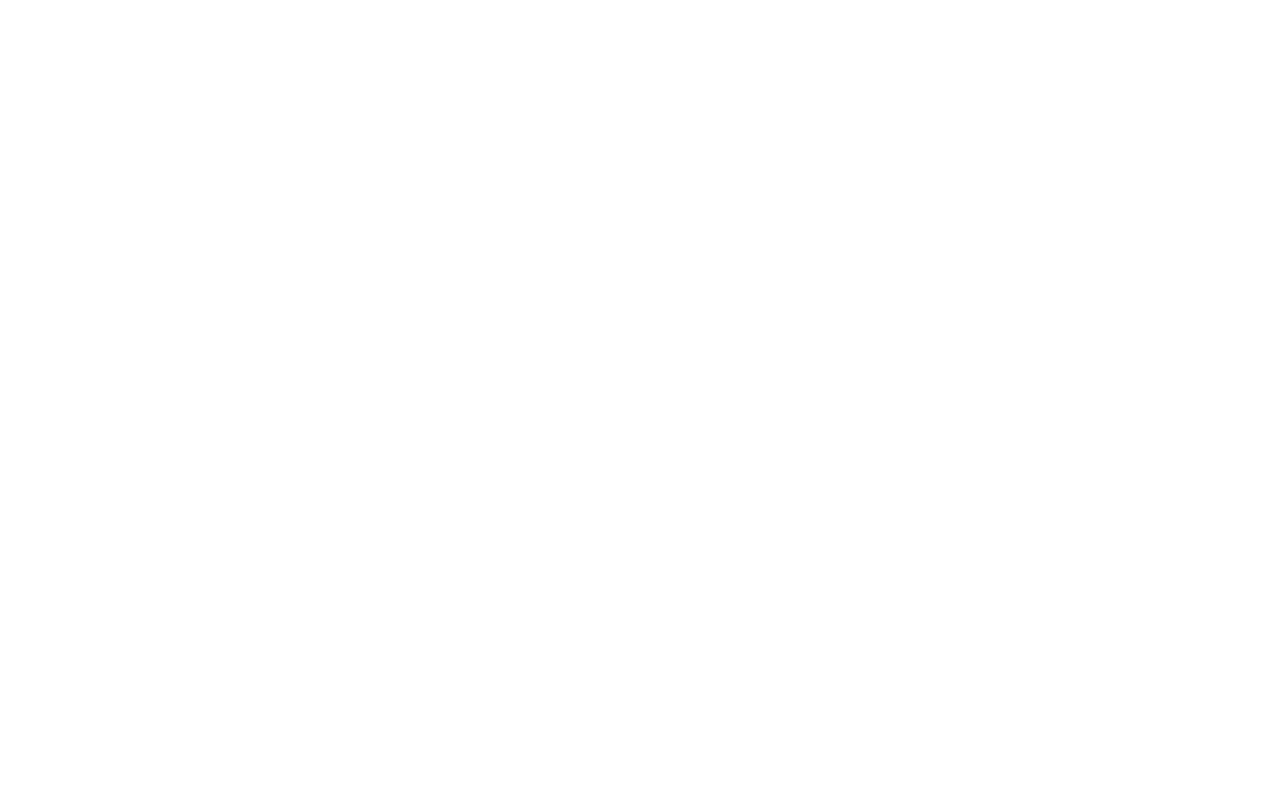
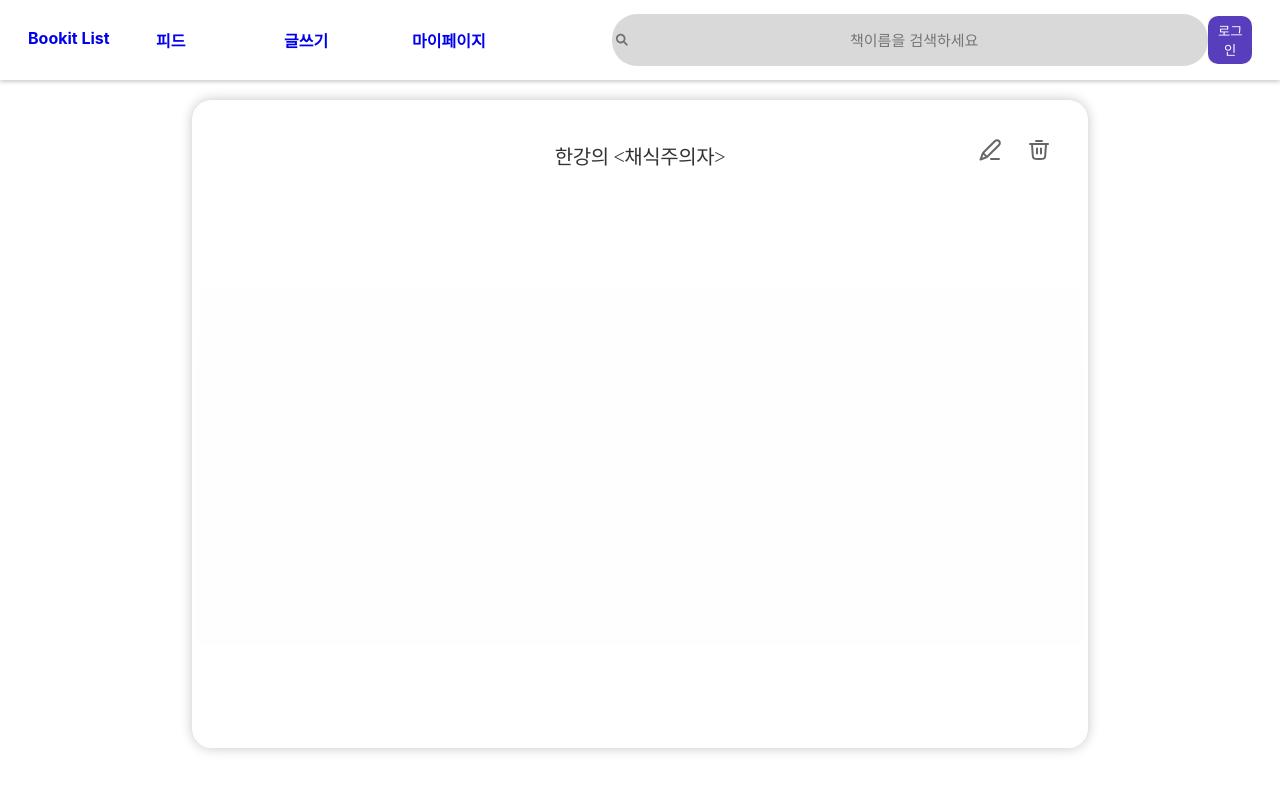
Before and after one commit to BookitList/BookitList_frontend, a React (Create React App) app: page /WritingDetail in a window 1280 px wide. Before the commit this address had no page. Shown: the top 800 px of the page. Built offline with nearby package versions, Linux system fonts and the light colour scheme.

Commit message:
Feat: 글상세페이지 레이아웃 구현완료

```diff
--- a/src/App.js
+++ b/src/App.js
@@ -12,6 +12,7 @@
 
 import MyPage from 'pages/MyPage/MyPage';
 import SearchPage from 'pages/SearchPage/SearchPage';
+import WritingDetail from 'pages/WritingDetail/WritingDetail';
 
 
 const App = () => {
@@ -29,6 +30,7 @@
         <Route path="/MyPage"  element={<MyPage />} />
         <Route path="/Writing"  element={<Writing />} />
         <Route path="/SearchPage"  element={<SearchPage />} />
+        <Route path="/WritingDetail"  element={<WritingDetail />} />
       </Routes>
     </BrowserRouter>
   );
--- a/src/pages/Writing/Writing.css
+++ b/src/pages/Writing/Writing.css
@@ -67,7 +67,7 @@
   margin-bottom: 50px;
 }
 
-.DeleteButton{
+.Writing .DeleteButton{
   margin-left: auto;
   width: 50px;
   height: 50px;
@@ -105,7 +105,7 @@
   font-weight: 500;
 }
 
-.ButtonContainer{
+.Writing .ButtonContainer{
     display: flex;
     flex-direction: row;
     justify-content: flex-end;
--- a/src/pages/Writing/Writing.js
+++ b/src/pages/Writing/Writing.js
@@ -9,7 +9,6 @@
 import BookSearchIcon from '../../img/BookSearchIcon.svg';
 import BookCarousel from './BookCarousel/BookCarousel';
 import axios from 'axios';
-import { useParams } from 'react-router-dom';
 
 const Writing = () => {
   const [textValue, setTextValue] = useState("");
@@ -93,7 +92,7 @@
                   content: textValue,
                   status: 'PUBLIC'
                 }, {
-                  headers: headers // 헤더 추가
+                  headers: headers
                 });
                 console.log('한줄 요약 등록 성공:', response.data);
               } catch (error) {
@@ -102,10 +101,7 @@
             } else {
               console.warn('한줄 요약은 1~50자 사이어야 합니다.');
             }
-          // } else {
-          //   console.warn('사용자가 인증되지 않았습니다.');
-          //   // 로그인 페이지로 리디렉션 또는 인증 요구 등의 작업 수행
-          // }
+
         }
         else if(isPostWritingVisible && !isTemplateVisible){
           try {
@@ -198,8 +194,8 @@
   };
 
   const Registration = () => {
-    handleClearTitle(); // 첫 번째 함수 호출
-    handleRegistration(); // 두 번째 함수 호출
+    handleClearTitle();
+    handleRegistration();
   };
 
   return (
@@ -246,10 +242,12 @@
         )}
 
 
+      {isBookSelected && (
         <Dropdown
           toggleOneLineWriting={showOneLineWriting}
           togglePostWriting={showPostWriting}
         />
+        )}
         {!selectedBook&& isOneLineWritingVisible && (
           <textarea
             className='notSelectedBook'
@@ -347,9 +345,11 @@
             ></textarea>
           </div>
         )}
+        {isBookSelected && (
         <div className='ButtonContainer'>
           <button className='Registration' onClick={Registration}>등록하기</button>
         </div>
+        )}
       </div>
       <Footer />
     </div>
--- /dev/null
+++ b/src/pages/WritingDetail/WritingDetail.css
@@ -0,0 +1,67 @@
+.WritingDetail{
+    color: black;
+    width: 100%;
+}
+
+.Container{
+    margin: 0 12vw;
+    display: flex;
+    align-items: center;
+    justify-content: center;
+}
+
+.WritingDetailContainer{
+    margin: 20px 0 155px 0;
+    width: 888px;
+    height: 640px;
+    border-radius: 20px;
+    border: 4px solid rgba(255, 255, 255, 0.50);
+    box-shadow: 0px 0px 12px 0px rgba(25, 26, 43, 0.25);
+    backdrop-filter: blur(10px);
+    }
+
+    .BookCoverImg{
+        padding: 34px;
+        width: 888px;
+        height: 540px;
+        border-radius: 20px 20px 0px 0px;
+        background: linear-gradient(180deg, rgba(255, 255, 255, 0.90) 15.79%, rgba(248, 248, 248, 0.20) 61.76%);
+        backdrop-filter: blur(10px);
+        box-sizing: border-box;
+    }
+
+    .ContainerHeader{
+        display: flex;
+        flex-direction: row;
+        justify-content: center;
+    }
+
+    .BookInfo{
+        color: #333;
+        font-family: Pretendard;
+        font-size: 20px;
+        font-style: normal;
+        font-weight: 300;
+        line-height: normal;
+        letter-spacing: -0.4px;
+
+    }
+
+    .WritingDetail .EditButton{
+        position: relative;
+        left: 748px;
+        width: 24px;
+        height: 24px;
+
+    }
+
+    .WritingDetail .DeleteButton{
+        position: relative;
+        left: 773px;
+
+    }
+
+.WritingDetail .BookInfo{
+    margin-top: -25px;
+
+}
--- /dev/null
+++ b/src/pages/WritingDetail/WritingDetail.js
@@ -0,0 +1,36 @@
+import React from 'react';
+import './WritingDetail.css';
+import Header from 'components/Header/Header';
+import Footer from 'components/Footer/Footer';
+import EditIcon from '../../img/editIcon.svg';
+import DeleteIcon from '../../img/deleteIcon.svg';
+
+const WritingDetail = () => {
+  return (
+    <div className='WritingDetail'>
+        <Header />
+        <div className='Container'>
+            <div className='WritingDetailContainer'>
+                <div className='BookCoverImg'>
+                    <div className='ButtonContainer'>
+
+                        <img className='EditButton' src={EditIcon} alt='EditButton'/>
+                        <img className='DeleteButton' src={DeleteIcon} alt='DeleteButton'/>
+                        </div>
+                    <div className='ContainerHeader'>
+                    <div className='BookInfo'>한강의 {'<채식주의자>'}</div>
+
+                    </div>
+
+                </div>
+
+
+            </div>
+
+        </div>
+        <Footer />
+    </div>
+  )
+}
+
+export default WritingDetail
```
Also changed, not shown: src/img/deleteIcon.svg (added), src/img/editIcon.svg (added).
